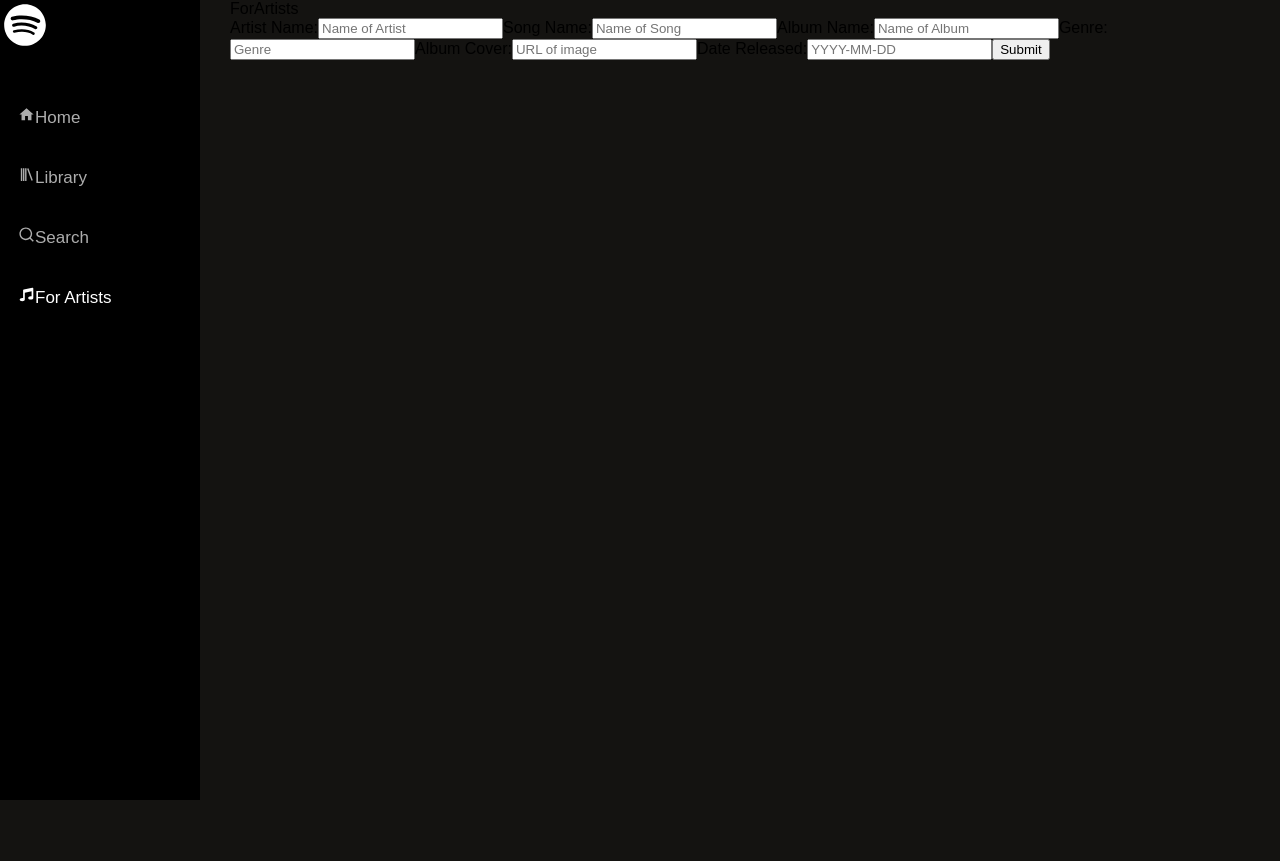
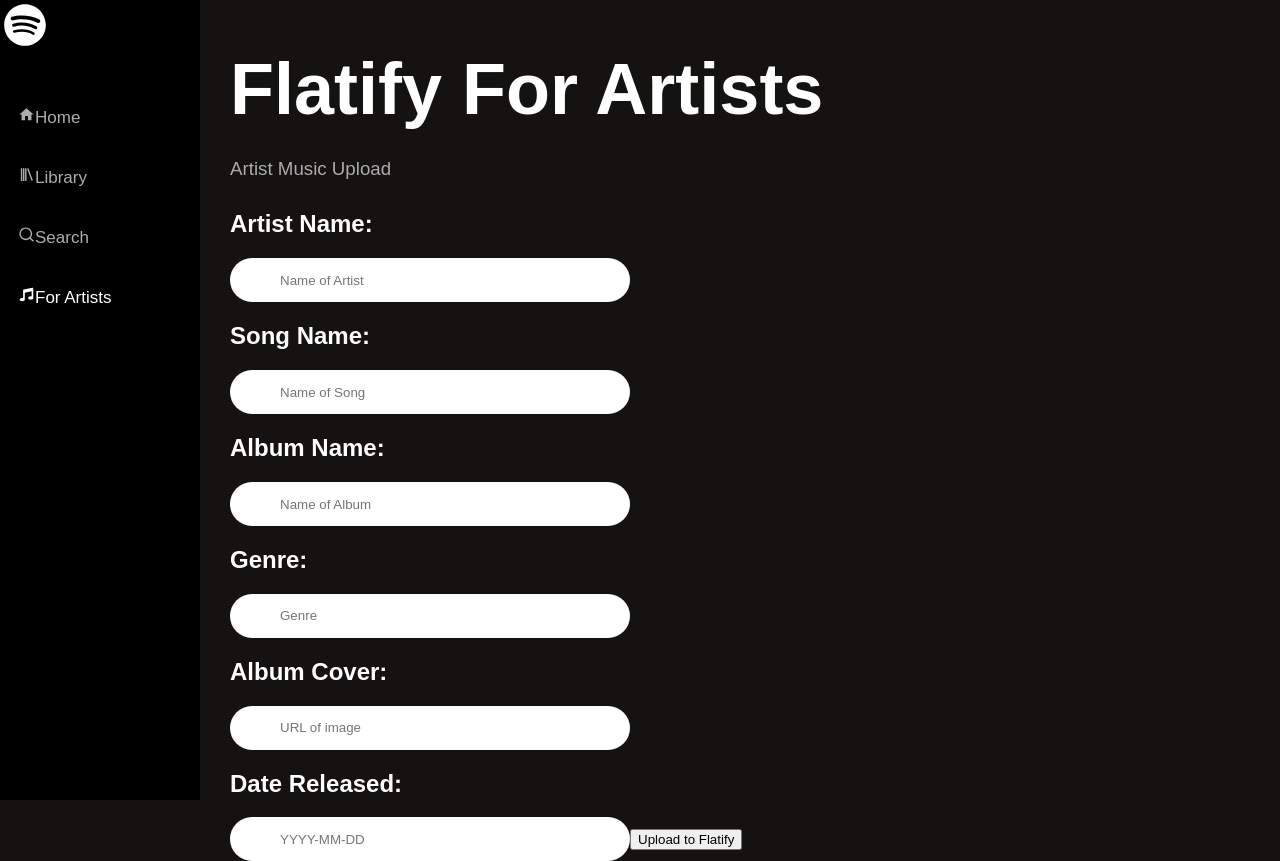
Before and after one commit to cyoojin513/flatify, a React (Create React App) app: page /for-artists in a window 1280 px wide. Before the commit the page ends 800 px from the top, so only its background shows below. Built offline with nearby package versions, Linux system fonts and the light colour scheme; data requests are answered from the project's data file; a web font is replaced by a local one.

Commit message:
minor for-artists page styling

```diff
--- a/db.json
+++ b/db.json
@@ -329,6 +329,16 @@
       "image": "https://media.gq.com/photos/58347f75c764ae804c6d1876/1:1/w_1831,h_1831,c_limit/cam-ron-lede.jpg",
       "releaseDate": "2000-06-28",
       "favorited": false
+    },
+    {
+      "artist": "",
+      "songName": "",
+      "album": "",
+      "genre": "",
+      "image": "",
+      "releaseDate": "",
+      "favorited": false,
+      "id": 31
     }
   ]
 }
--- a/src/Components/ForArtists.js
+++ b/src/Components/ForArtists.js
@@ -1,4 +1,6 @@
 import React, {useState} from 'react'
+import Input from './Styles/Input.style'
+
 
 function ForArtists({updateSongsWithUserUpload}) {
 
@@ -40,28 +42,37 @@
 
   return (
     <div>
-        ForArtists
+        <h1>Flatify For Artists</h1>
+        <div>
+          <h3>Artist Music Upload</h3>
           <form className='upload-tool' onSubmit={handleSubmit}>
-            <label htmlFor="artist">Artist Name:
-                <input onChange={handleChange} name="artist" placeholder="Name of Artist"></input>
+              <label htmlFor="artist">
+                  <h2>Artist Name:</h2>
+                  <Input onChange={handleChange} name="artist" placeholder="Name of Artist"></Input>
               </label>
-            <label htmlFor="songName">Song Name:
-                <input onChange={handleChange} name="songName" placeholder="Name of Song"></input>
+              <label htmlFor="songName">
+                  <h2>Song Name:</h2>
+                  <Input onChange={handleChange} name="songName" placeholder="Name of Song"></Input>
               </label>
-            <label htmlFor="album">Album Name:
-                <input onChange={handleChange} name="album" placeholder="Name of Album"></input>
+              <label htmlFor="album">
+                  <h2>Album Name:</h2>
+                  <Input onChange={handleChange} name="album" placeholder="Name of Album"></Input>
               </label>
-            <label htmlFor="genre">Genre:
-                <input onChange={handleChange} name="genre" placeholder="Genre"></input>
+              <label htmlFor="genre">
+                  <h2>Genre:</h2>
+                  <Input onChange={handleChange} name="genre" placeholder="Genre"></Input>
               </label>
-            <label htmlFor="image">Album Cover:
-                <input onChange={handleChange} name="image" placeholder="URL of image"></input>
+              <label htmlFor="image">
+                  <h2>Album Cover:</h2>
+                  <Input onChange={handleChange} name="image" placeholder="URL of image"></Input>
               </label>
-            <label htmlFor="releaseDate">Date Released:
-                <input onChange={handleChange} name="releaseDate" placeholder="YYYY-MM-DD"></input>
+              <label htmlFor="releaseDate">
+                  <h2>Date Released:</h2>
+                  <Input onChange={handleChange} name="releaseDate" placeholder="YYYY-MM-DD"></Input>
               </label>
-            <input type="submit"></input>
+              <input className='submit' type="submit" value="Upload to Flatify"></input>
           </form>
+        </div>
     </div>
   )
 }
--- a/src/Components/Styles/Input.style.js
+++ b/src/Components/Styles/Input.style.js
@@ -5,7 +5,10 @@
     width: 300px;
     border-radius: 40px;
     border: 0px;
-    padding: 2px 50px
+    padding: 2px 50px;
+
+    /* Want to make the submit button Spotify-green and round and on a new line */
+
 `
 
 export default Input
--- a/src/GlobalStyles.js
+++ b/src/GlobalStyles.js
@@ -23,6 +23,14 @@
   h2.home-h2 {
     padding: 25px 0px 0px;
   }
+
+  h3 {
+    font-weight: lighter;
+    color: #acabac;
+    margin-top: -20px;
+    margin-bottom: 30px;
+  }
+
 `
 
 export default GlobalStyles;
```
Lines whose indentation alone changed are shown as unchanged.
